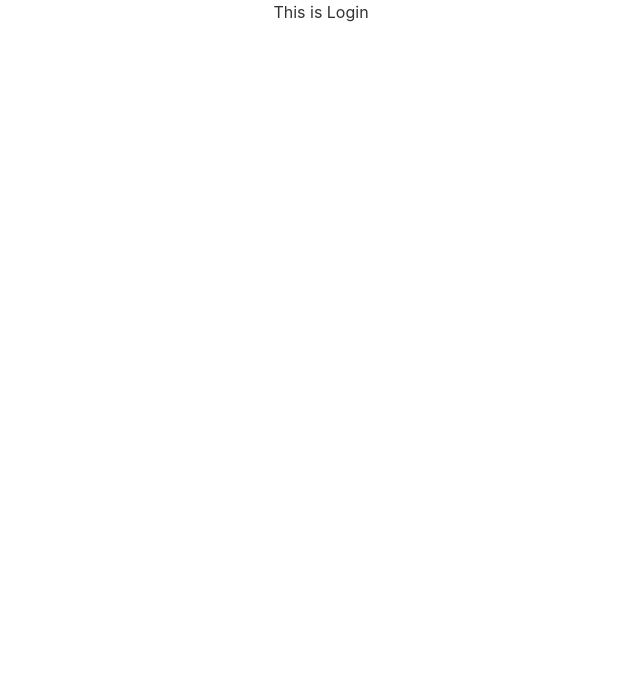
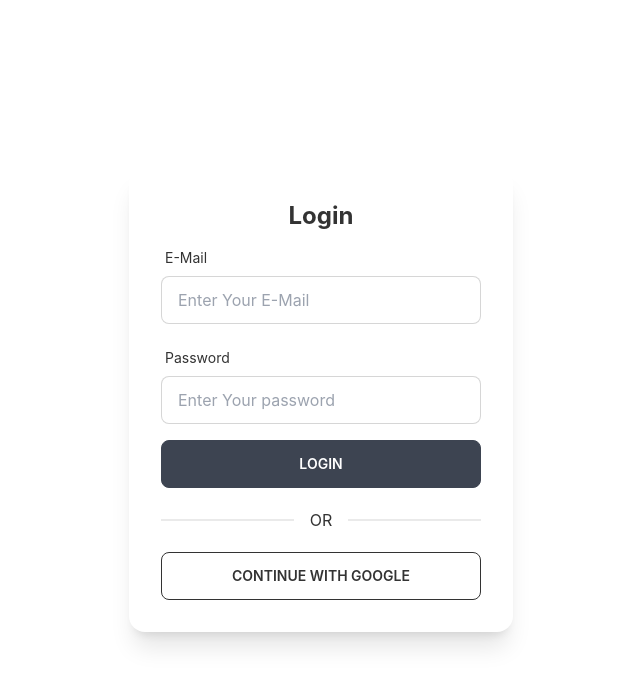
Before and after one commit to JobaerSiddique/doctors-portal, a React (Create React App) app: page /login in a window 1280 px wide. Shown: the top 686 px of the page, without its empty margins (319-959 px from the left). Built offline with nearby package versions, Linux system fonts and the light colour scheme; no server answers.

Commit message:
login page  done

```diff
--- a/package.json
+++ b/package.json
@@ -13,6 +13,7 @@
     "react-day-picker": "^8.1.4",
     "react-dom": "^18.2.0",
     "react-firebase-hooks": "^5.0.3",
+    "react-hook-form": "^7.34.2",
     "react-router-dom": "^6.3.0",
     "react-scripts": "5.0.1",
     "web-vitals": "^2.1.4"
--- a/src/App.js
+++ b/src/App.js
@@ -3,6 +3,7 @@ import './App.css';
 import Appoinment from "./Pages/Appoinment/Appoinment";
 import Home from "./Pages/Home/Home";
 import Login from "./Pages/Home/Login";
+import Register from "./Pages/Home/Register";
 
 function App() {
   return (
@@ -11,6 +12,7 @@ function App() {
         <Route path="/" element={<Home />} />
         <Route path="/login" element={<Login />} />
         <Route path="/appoinment" element={<Appoinment />} />
+        <Route path="/register" element={<Register />} />
 
 
       </Routes>
--- a/src/Pages/Appoinment/AvailableAppoinment.js
+++ b/src/Pages/Appoinment/AvailableAppoinment.js
@@ -14,7 +14,7 @@ const AvailableAppoinment = ({date}) => {
     },[])
     return (
         <div>
-            <h2 className='text-center text-5xl text-primary '>Availabale Appoinment : {format(date, 'PP')}.</h2>
+            <h2 className='text-center text-2xl text-primary font-bold '>Availabale Appoinment : {format(date, 'PP')}.</h2>
             <div className="grid grid-cols-1 lg:grid-cols-3 gap-5 px-12 mt-24">
                 {
                     services.map(service=><Services
--- a/src/Pages/Home/Info.js
+++ b/src/Pages/Home/Info.js
@@ -12,6 +12,7 @@ const Info = () => {
 
 
             </InfoCards>
+
         </div>
     );
 };
--- a/src/Pages/Home/Login.js
+++ b/src/Pages/Home/Login.js
@@ -1,10 +1,116 @@
+
 import React from 'react';
+import { useSignInWithGoogle,useSignInWithEmailAndPassword } from 'react-firebase-hooks/auth';
+import { useForm } from "react-hook-form";
+import auth from '../../Firebaseinit';
+const Login = () => {
+  const [signInWithGoogle, gUser, gLoading, gError] = useSignInWithGoogle(auth);
+  const { register, formState: { errors }, handleSubmit } = useForm();
+  const [
+    signInWithEmailAndPassword,
+    user,
+    loading,
+    error,
+  ] = useSignInWithEmailAndPassword(auth);
+  const onSubmit = (data) => {
+    console.log(data);
+    signInWithEmailAndPassword(data.email,data.password)
+  }
+  let signInError;
 
-const Login = () => {
-    return (
-        <div>
-            <h1>This is Login</h1>
+   if(gLoading || loading){
+    return <button class="btn btn-square loading mt-56"></button>
+
+   }
+   if(error || gError){
+
+        signInError=<p class='text-red-600 font-bold'>{error?.message||gError.message}</p>
+
+   }
+   if(gUser || user){
+    console.log(gUser,user)
+   }
+
+
+  return (
+
+      <>
+      <div className='flex justify-center  items-center h-screen'>
+
+            <div class="card w-96 bg-base-100 shadow-xl">
+  <div class="card-body">
+    <h2 class="text-center text-2xl font-bold ">Login</h2>
+    <form onSubmit={handleSubmit(onSubmit)}>
+    <div class="form-control w-full max-w-xs">
+    <label class="label">
+    <span class="label-text">E-Mail</span>
+
+  </label>
+  <input
+  type="email"
+  placeholder="Enter Your E-Mail"
+  class="input input-bordered w-full max-w-xs"
+  {...register("email", {
+    required:{
+      value:true,
+      message:'Email is required'
+    },
+    pattern: {
+     value: /[A-Za-z]{3}/,
+    message:'Provide a Vaild Email'
+    }
+  })}
+
+  />
+   <label class="label">
+   {errors.email?.type === 'required' && <span className='text-red-500 '>{errors.email.message}</span>}
+   {errors.email?.type === 'pattern' && <span className='text-red-500 '>{errors.email.message}</span>}
+   </label>
+
+</div>
+<div class="form-control w-full max-w-xs">
+<label class="label">
+    <span class="label-text">Password</span>
+
+  </label>
+  <input
+  type="password"
+  placeholder="Enter Your password"
+  class="input input-bordered w-full max-w-xs"
+  {...register("password", {
+    required:{
+      value:true,
+      message:'password is required'
+    },
+    minLength: {
+      value:6,
+     message:'Must a have 6 character or longer'
+    }
+  })}
+
+  />
+   <label class="label">
+   {errors.password?.type === 'required' && <span className='text-red-500 '>{errors.password.message}</span>}
+   {errors.password?.type === 'minLength' && <span className='text-red-500 '>{errors.password.message}</span>}
+   </label>
+</div>
+     {signInError}
+
+      <input class='btn  w-full max-w-xs  text-white ' type="submit" value="Login"  />
+    </form>
+
+    <div class="divider">OR</div>
+    <button
+    onClick={() => signInWithGoogle()}
+    class="btn btn-outline">Continue With Google</button>
+
+
+  </div>
+</div>
+
+
         </div>
+        </>
     );
 };
 
--- /dev/null
+++ b/src/Pages/Home/Register.js
@@ -0,0 +1,11 @@
+import React from 'react';
+
+const Register = () => {
+    return (
+        <div>
+            this is register
+        </div>
+    );
+};
+
+export default Register;
--- a/src/Pages/Shared Page/Navbar.js
+++ b/src/Pages/Shared Page/Navbar.js
@@ -17,6 +17,7 @@ const Navbar = () => {
         <li><Link to='/contact'>Contact</Link></li>
         <li><Link to='/about'>About</Link></li>
         <li><Link to='/login'>Login</Link></li>
+        <li><Link to='/register'>Register</Link></li>
 
 
       </ul>
@@ -31,6 +32,7 @@ const Navbar = () => {
         <li><Link to='/contact'>Contact</Link></li>
         <li><Link to='/about'>About</Link></li>
         <li><Link to='/login'>Login</Link></li>
+        <li><Link to='/register'>Register</Link></li>
     </ul>
   </div>
 
```
Also changed, not shown: 1 other file (tests, documents, lock files or other folders).
